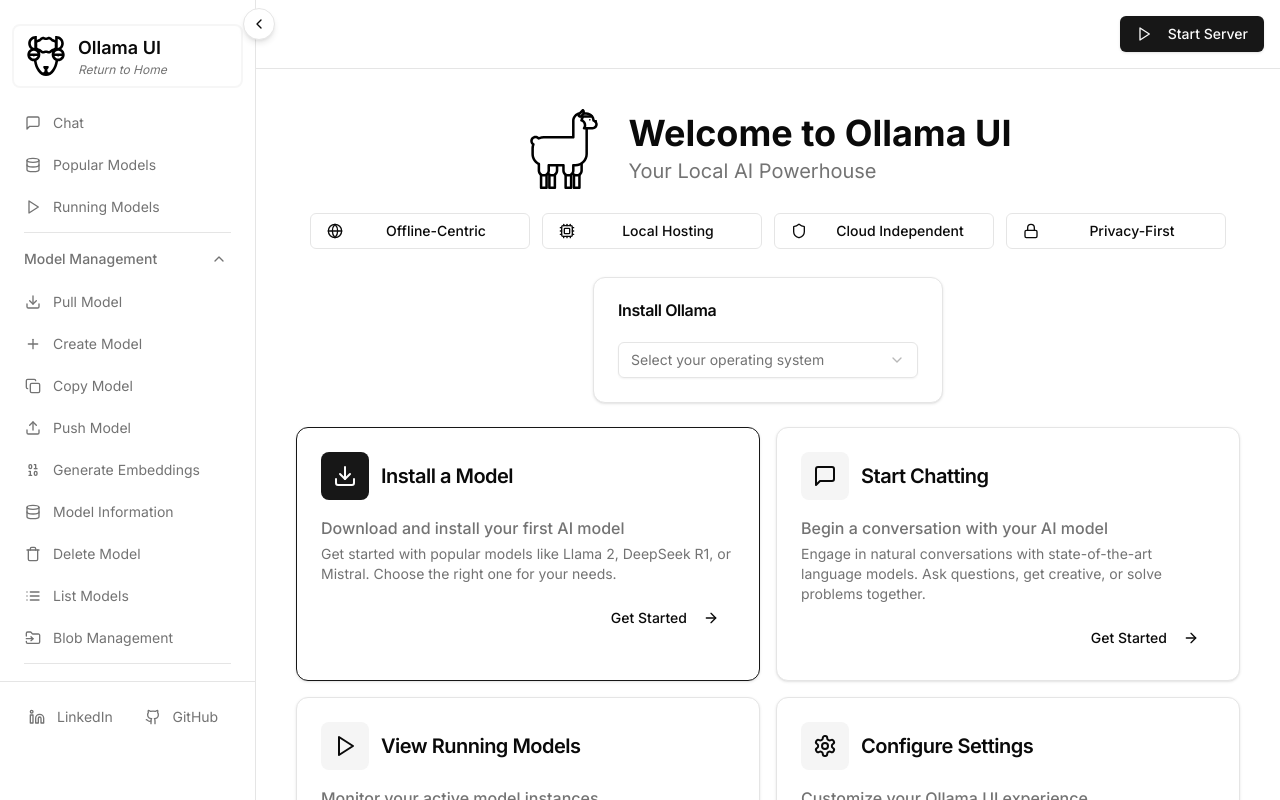
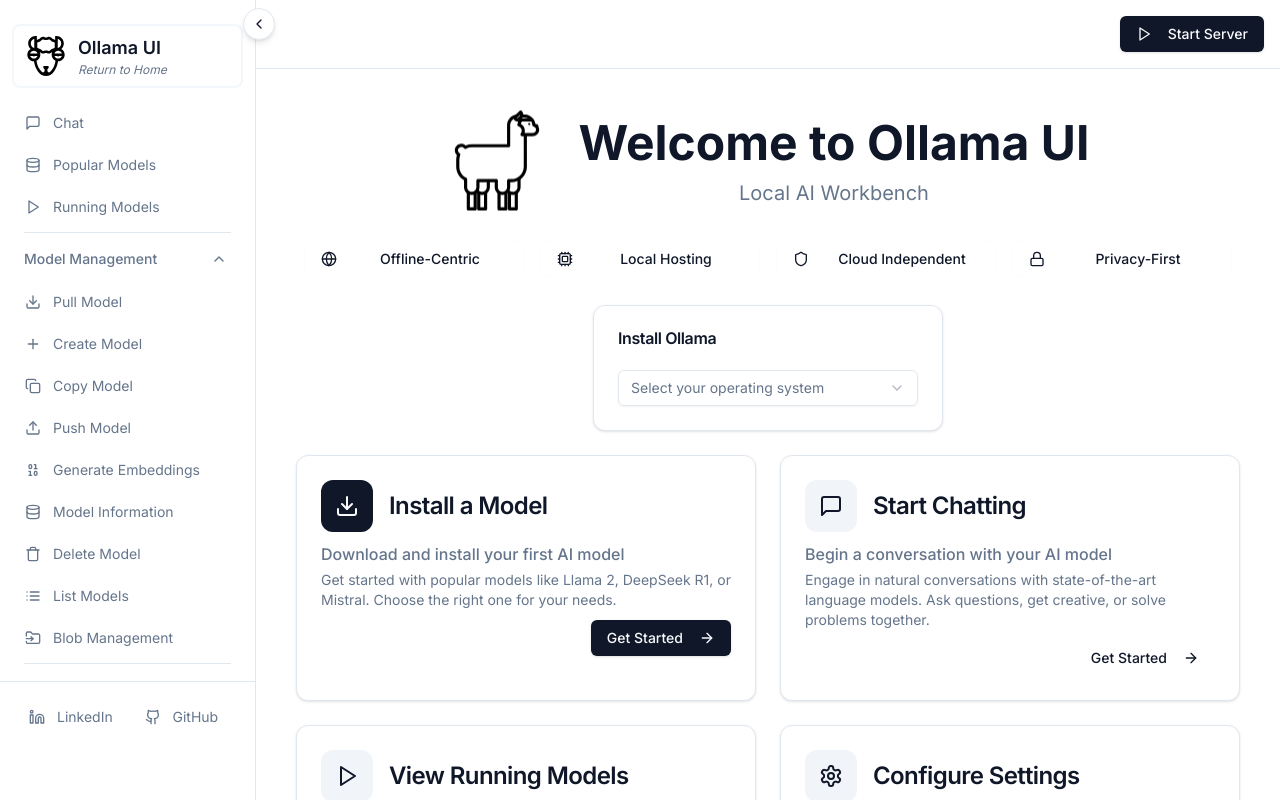
Before and after one commit to npiesco/ollama-ui, a Next.js app: page / in a window 1280 px wide. Built offline with nearby package versions, Linux system fonts and the light colour scheme; no server answers.

Commit message:
Pretty pretty changes

```diff
--- a/src/app/create-model/page.tsx
+++ b/src/app/create-model/page.tsx
@@ -28,7 +28,7 @@
   return (
     <form onSubmit={handleSubmit} className="space-y-4">
       <Input placeholder="Model name" value={name} onChange={(e) => setName(e.target.value)} />
-      <Textarea placeholder="Modelfile content" value={modelfile} onChange={(e) => setModelfile(e.target.value)} />
+      <Textarea placeholder="Model file content" value={modelfile} onChange={(e) => setModelfile(e.target.value)} />
       <Button type="submit">Create Model</Button>
     </form>
   )
--- a/src/app/globals.css
+++ b/src/app/globals.css
@@ -2,120 +2,129 @@
 @tailwind components;
 @tailwind utilities;
 
-
-
 @layer base {
   :root {
-
     --background: 0 0% 100%;
-
-    --foreground: 0 0% 3.9%;
+    --foreground: 222 47% 11%;
 
     --card: 0 0% 100%;
-
-    --card-foreground: 0 0% 3.9%;
+    --card-foreground: 222 47% 11%;
 
     --popover: 0 0% 100%;
+    --popover-foreground: 222 47% 11%;
 
-    --popover-foreground: 0 0% 3.9%;
+    --primary: 222 47% 11%;
+    --primary-foreground: 210 40% 98%;
 
-    --primary: 0 0% 9%;
+    --secondary: 210 40% 96%;
+    --secondary-foreground: 222 47% 11%;
 
-    --primary-foreground: 0 0% 98%;
+    --muted: 210 40% 96%;
+    --muted-foreground: 215 16% 47%;
 
-    --secondary: 0 0% 96.1%;
+    --accent: 210 40% 96%;
+    --accent-foreground: 222 47% 11%;
 
-    --secondary-foreground: 0 0% 9%;
+    --destructive: 0 84% 60%;
+    --destructive-foreground: 210 40% 98%;
 
-    --muted: 0 0% 96.1%;
+    --border: 214 32% 91%;
+    --input: 214 32% 91%;
+    --ring: 222 47% 11%;
 
-    --muted-foreground: 0 0% 45.1%;
+    --chart-1: 222 47% 11%;
+    --chart-2: 215 16% 47%;
+    --chart-3: 221 39% 11%;
+    --chart-4: 217 33% 17%;
+    --chart-5: 215 25% 27%;
 
-    --accent: 0 0% 96.1%;
+    --radius: 0.5rem;
+  }
 
-    --accent-foreground: 0 0% 9%;
+  .dark {
+    --background: 222 47% 11%;
+    --foreground: 210 40% 98%;
 
-    --destructive: 0 84.2% 60.2%;
+    --card: 222 47% 11%;
+    --card-foreground: 210 40% 98%;
 
-    --destructive-foreground: 0 0% 98%;
+    --popover: 222 47% 11%;
+    --popover-foreground: 210 40% 98%;
 
-    --border: 0 0% 89.8%;
+    --primary: 210 40% 98%;
+    --primary-foreground: 222 47% 11%;
 
-    --input: 0 0% 89.8%;
+    --secondary: 217 33% 17%;
+    --secondary-foreground: 210 40% 98%;
 
-    --ring: 0 0% 3.9%;
+    --muted: 217 33% 17%;
+    --muted-foreground: 215 20% 65%;
 
-    --chart-1: 12 76% 61%;
+    --accent: 217 33% 17%;
+    --accent-foreground: 210 40% 98%;
 
-    --chart-2: 173 58% 39%;
+    --destructive: 0 62% 30%;
+    --destructive-foreground: 210 40% 98%;
 
-    --chart-3: 197 37% 24%;
+    --border: 217 33% 17%;
+    --input: 217 33% 17%;
+    --ring: 212 40% 98%;
 
-    --chart-4: 43 74% 66%;
-
-    --chart-5: 27 87% 67%;
-
-    --radius: 0.5rem
-  }
-  .dark {
-
-    --background: 0 0% 3.9%;
-
-    --foreground: 0 0% 98%;
-
-    --card: 0 0% 3.9%;
-
-    --card-foreground: 0 0% 98%;
-
-    --popover: 0 0% 3.9%;
-
-    --popover-foreground: 0 0% 98%;
-
-    --primary: 0 0% 98%;
-
-    --primary-foreground: 0 0% 9%;
-
-    --secondary: 0 0% 14.9%;
-
-    --secondary-foreground: 0 0% 98%;
-
-    --muted: 0 0% 14.9%;
-
-    --muted-foreground: 0 0% 63.9%;
-
-    --accent: 0 0% 14.9%;
-
-    --accent-foreground: 0 0% 98%;
-
-    --destructive: 0 62.8% 30.6%;
-
-    --destructive-foreground: 0 0% 98%;
-
-    --border: 0 0% 14.9%;
-
-    --input: 0 0% 14.9%;
-
-    --ring: 0 0% 83.1%;
-
-    --chart-1: 220 70% 50%;
-
-    --chart-2: 160 60% 45%;
-
-    --chart-3: 30 80% 55%;
-
-    --chart-4: 280 65% 60%;
-
-    --chart-5: 340 75% 55%
+    --chart-1: 210 40% 98%;
+    --chart-2: 215 20% 65%;
+    --chart-3: 210 38% 95%;
+    --chart-4: 212 35% 92%;
+    --chart-5: 215 25% 85%;
   }
 }
-
-
 
 @layer base {
   * {
     @apply border-border outline-ring/50;
   }
+
   body {
-    @apply bg-background text-foreground;
+    @apply bg-background text-foreground antialiased;
+  }
+
+  /* Professional scrollbar */
+  ::-webkit-scrollbar {
+    width: 6px;
+    height: 6px;
+  }
+
+  ::-webkit-scrollbar-track {
+    @apply bg-muted;
+  }
+
+  ::-webkit-scrollbar-thumb {
+    @apply bg-muted-foreground/30 hover:bg-muted-foreground/50 transition-colors;
   }
 }
+
+@layer components {
+  /* Subtle card hover effect */
+  .card-hover {
+    @apply transition-all duration-200 hover:shadow-sm hover:shadow-ring/5;
+  }
+
+  /* Clean glass effect */
+  .glass {
+    @apply bg-background/95 backdrop-blur-sm border border-border/10;
+  }
+
+  /* Subtle interactive border */
+  .interactive-border {
+    @apply border border-border/50 transition-colors hover:border-border;
+  }
+}
+
+@keyframes float {
+  0% { transform: translateY(0px); }
+  50% { transform: translateY(-10px); }
+  100% { transform: translateY(0px); }
+}
+
+.float-animation {
+  animation: float 3s ease-in-out infinite;
+}
--- a/src/app/page.tsx
+++ b/src/app/page.tsx
@@ -51,26 +51,26 @@
   return (
     <div className="container mx-auto p-4 space-y-6">
       <div className="flex flex-col space-y-6 max-w-4xl mx-auto">
-        <div className="flex items-center justify-center gap-6">
+        <div className="flex items-center justify-center gap-8 py-1">
           <Image
             src="/welcome-llama.svg"
             alt="Welcome Llama"
-            width={80}
-            height={80}
-            className="dark:invert dark:brightness-90"
+            width={100}
+            height={100}
+            className="dark:invert dark:brightness-90 float-animation"
           />
-          <div>
-            <h1 className="text-4xl font-bold">Welcome to Ollama UI</h1>
-            <p className="text-xl text-muted-foreground mt-1">
-              Your Local AI Powerhouse
+          <div className="text-center">
+            <h1 className="text-5xl font-bold gradient-text mb-3">Welcome to Ollama UI</h1>
+            <p className="text-xl text-muted-foreground">
+              Local AI Workbench
             </p>
           </div>
         </div>
 
         <NavigationMenu className="self-center">
-          <NavigationMenuList className="flex gap-2">
+          <NavigationMenuList className="flex gap-3">
             <NavigationMenuItem className="relative">
-              <NavigationMenuTrigger className="bg-background border w-[220px] p-0 pr-4">
+              <NavigationMenuTrigger className="glass animated-border w-[220px] p-0 pr-4">
                 <div className="flex items-center w-full">
                   <div className="px-4 py-2">
                     <Globe className="w-4 h-4" />
@@ -79,23 +79,23 @@
                 </div>
               </NavigationMenuTrigger>
               <NavigationMenuContent className="absolute left-0 top-full z-50">
-                <ul className="p-4 w-[400px] rounded-md border bg-popover shadow-md">
+                <ul className="p-6 w-[400px] rounded-xl glass shadow-lg">
                   <li>
-                    <h3 className="text-lg font-semibold mb-2">Work Offline with Confidence</h3>
-                    <p className="text-sm text-muted-foreground mb-3">
+                    <h3 className="text-lg font-semibold mb-3 gradient-text">Work Offline with Confidence</h3>
+                    <p className="text-sm text-muted-foreground mb-4">
                       Run powerful AI models without constant internet connectivity. Once downloaded, your models work entirely offline.
                     </p>
-                    <ul className="space-y-2 text-sm">
-                      <li className="flex items-center gap-2">
-                        <span className="bg-muted p-1 rounded-full" />
+                    <ul className="space-y-3 text-sm">
+                      <li className="flex items-center gap-3">
+                        <span className="bg-primary/10 text-primary p-1.5 rounded-full" />
                         No internet required for inference
                       </li>
-                      <li className="flex items-center gap-2">
-                        <span className="bg-muted p-1 rounded-full" />
+                      <li className="flex items-center gap-3">
+                        <span className="bg-secondary/10 text-secondary p-1.5 rounded-full" />
                         Download once, use anywhere
                       </li>
-                      <li className="flex items-center gap-2">
-                        <span className="bg-muted p-1 rounded-full" />
+                      <li className="flex items-center gap-3">
+                        <span className="bg-accent/10 text-accent p-1.5 rounded-full" />
                         Perfect for air-gapped environments
                       </li>
                     </ul>
@@ -105,7 +105,7 @@
             </NavigationMenuItem>
 
             <NavigationMenuItem className="relative">
-              <NavigationMenuTrigger className="bg-background border w-[220px] p-0 pr-4">
+              <NavigationMenuTrigger className="glass animated-border w-[220px] p-0 pr-4">
                 <div className="flex items-center w-full">
                   <div className="px-4 py-2">
                     <Cpu className="w-4 h-4" />
@@ -114,23 +114,23 @@
                 </div>
               </NavigationMenuTrigger>
               <NavigationMenuContent className="absolute left-0 top-full z-50">
-                <ul className="p-4 w-[400px] rounded-md border bg-popover shadow-md">
+                <ul className="p-6 w-[400px] rounded-xl glass shadow-lg">
                   <li>
-                    <h3 className="text-lg font-semibold mb-2">Your Machine, Your Rules</h3>
-                    <p className="text-sm text-muted-foreground mb-3">
+                    <h3 className="text-lg font-semibold mb-3 gradient-text">Your Machine, Your Rules</h3>
+                    <p className="text-sm text-muted-foreground mb-4">
                       Host models directly on your hardware for maximum control and flexibility over your AI infrastructure.
                     </p>
-                    <ul className="space-y-2 text-sm">
-                      <li className="flex items-center gap-2">
-                        <span className="bg-muted p-1 rounded-full" />
+                    <ul className="space-y-3 text-sm">
+                      <li className="flex items-center gap-3">
+                        <span className="bg-primary/10 text-primary p-1.5 rounded-full" />
                         Full control over model deployment
                       </li>
-                      <li className="flex items-center gap-2">
-                        <span className="bg-muted p-1 rounded-full" />
+                      <li className="flex items-center gap-3">
+                        <span className="bg-secondary/10 text-secondary p-1.5 rounded-full" />
                         Customize resource allocation
                       </li>
-                      <li className="flex items-center gap-2">
-                        <span className="bg-muted p-1 rounded-full" />
+                      <li className="flex items-center gap-3">
+                        <span className="bg-accent/10 text-accent p-1.5 rounded-full" />
                         Zero latency to external services
                       </li>
                     </ul>
@@ -140,7 +140,7 @@
             </NavigationMenuItem>
 
             <NavigationMenuItem className="relative">
-              <NavigationMenuTrigger className="bg-background border w-[220px] p-0 pr-4">
+              <NavigationMenuTrigger className="glass animated-border w-[220px] p-0 pr-4">
                 <div className="flex items-center w-full">
                   <div className="px-4 py-2">
                     <Shield className="w-4 h-4" />
@@ -149,23 +149,23 @@
                 </div>
               </NavigationMenuTrigger>
               <NavigationMenuContent className="absolute left-0 top-full z-50">
-                <ul className="p-4 w-[400px] rounded-md border bg-popover shadow-md">
+                <ul className="p-6 w-[400px] rounded-xl glass shadow-lg">
                   <li>
-                    <h3 className="text-lg font-semibold mb-2">Break Free from the Cloud</h3>
-                    <p className="text-sm text-muted-foreground mb-3">
+                    <h3 className="text-lg font-semibold mb-3 gradient-text">Break Free from the Cloud</h3>
+                    <p className="text-sm text-muted-foreground mb-4">
                       Complete independence from cloud services and external APIs. No subscriptions or usage limits.
                     </p>
-                    <ul className="space-y-2 text-sm">
-                      <li className="flex items-center gap-2">
-                        <span className="bg-muted p-1 rounded-full" />
+                    <ul className="space-y-3 text-sm">
+                      <li className="flex items-center gap-3">
+                        <span className="bg-primary/10 text-primary p-1.5 rounded-full" />
                         No recurring costs
                       </li>
-                      <li className="flex items-center gap-2">
-                        <span className="bg-muted p-1 rounded-full" />
+                      <li className="flex items-center gap-3">
+                        <span className="bg-secondary/10 text-secondary p-1.5 rounded-full" />
                         Unlimited inference
                       </li>
-                      <li className="flex items-center gap-2">
-                        <span className="bg-muted p-1 rounded-full" />
+                      <li className="flex items-center gap-3">
+                        <span className="bg-accent/10 text-accent p-1.5 rounded-full" />
                         No API rate limits
                       </li>
                     </ul>
@@ -175,7 +175,7 @@
             </NavigationMenuItem>
 
             <NavigationMenuItem className="relative">
-              <NavigationMenuTrigger className="bg-background border w-[220px] p-0 pr-4">
+              <NavigationMenuTrigger className="glass animated-border w-[220px] p-0 pr-4">
                 <div className="flex items-center w-full">
                   <div className="px-4 py-2">
                     <Lock className="w-4 h-4" />
@@ -184,23 +184,23 @@
                 </div>
               </NavigationMenuTrigger>
               <NavigationMenuContent className="absolute left-0 top-full z-50">
-                <ul className="p-4 w-[400px] rounded-md border bg-popover shadow-md">
+                <ul className="p-6 w-[400px] rounded-xl glass shadow-lg">
                   <li>
-                    <h3 className="text-lg font-semibold mb-2">Your Data Stays Private</h3>
-                    <p className="text-sm text-muted-foreground mb-3">
+                    <h3 className="text-lg font-semibold mb-3 gradient-text">Your Data Stays Private</h3>
+                    <p className="text-sm text-muted-foreground mb-4">
                       Keep your data completely private and secure on your local system. No data ever leaves your machine.
                     </p>
-                    <ul className="space-y-2 text-sm">
-                      <li className="flex items-center gap-2">
-                        <span className="bg-muted p-1 rounded-full" />
+                    <ul className="space-y-3 text-sm">
+                      <li className="flex items-center gap-3">
+                        <span className="bg-primary/10 text-primary p-1.5 rounded-full" />
                         Complete data sovereignty
                       </li>
-                      <li className="flex items-center gap-2">
-                        <span className="bg-muted p-1 rounded-full" />
+                      <li className="flex items-center gap-3">
+                        <span className="bg-secondary/10 text-secondary p-1.5 rounded-full" />
                         No cloud data transmission
                       </li>
-                      <li className="flex items-center gap-2">
-                        <span className="bg-muted p-1 rounded-full" />
+                      <li className="flex items-center gap-3">
+                        <span className="bg-accent/10 text-accent p-1.5 rounded-full" />
                         Perfect for sensitive data
                       </li>
                     </ul>
@@ -214,45 +214,49 @@
 
       <OllamaInstaller />
 
-      <div className="grid gap-4 md:grid-cols-2">
+      <div className="grid gap-6 md:grid-cols-2 max-w-6xl mx-auto">
         {quickStartSteps.map((step, index) => {
           const Icon = step.icon
           return (
-            <Card
+            <Link
               key={index}
-              className={`transition-all duration-300 hover:shadow-lg ${
-                step.primary ? 'border-primary' : ''
-              }`}
+              href={step.href}
+              className="group"
             >
-              <Link href={step.href} className="h-full">
-                <CardHeader className="pb-2">
-                  <div className="flex items-center gap-3">
-                    <div className={`p-3 rounded-lg ${
+              <Card className={`h-full card-hover ${
+                step.primary ? 'animated-border' : ''
+              }`}>
+                <CardHeader className="pb-1">
+                  <div className="flex items-center gap-4">
+                    <div className={`p-3.5 rounded-xl ${
                       step.primary
                         ? 'bg-primary text-primary-foreground'
                         : 'bg-muted'
-                    }`}>
+                    } group-hover:scale-110 transition-transform`}>
                       <Icon className="h-6 w-6" />
                     </div>
-                    <CardTitle className="text-xl">{step.title}</CardTitle>
+                    <CardTitle className="text-2xl">{step.title}</CardTitle>
                   </div>
                 </CardHeader>
-                <CardContent className="space-y-1 py-2">
-                  <CardDescription className="text-base font-medium">
+                <CardContent className="space-y-1 py-1.5">
+                  <CardDescription className="text-base font-medium mb-1">
                     {step.description}
                   </CardDescription>
                   <p className="text-sm text-muted-foreground">
                     {step.details}
                   </p>
                 </CardContent>
-                <CardFooter className="pt-2">
-                  <Button variant="ghost" className="ml-auto group">
+                <CardFooter className="pt-1">
+                  <Button
+                    variant={step.primary ? "default" : "ghost"}
+                    className="ml-auto group/button"
+                  >
                     Get Started
-                    <ArrowRight className="w-4 h-4 ml-2 transition-transform group-hover:translate-x-1" />
+                    <ArrowRight className="w-4 h-4 ml-2 group-hover/button:translate-x-1 transition-transform" />
                   </Button>
                 </CardFooter>
-              </Link>
-            </Card>
+              </Card>
+            </Link>
           )
         })}
       </div>
--- a/src/components/AdvancedParameters.tsx
+++ b/src/components/AdvancedParameters.tsx
@@ -121,13 +121,13 @@
             {renderParameter(
               "Top K",
               "top_k",
-              "Limits the next token selection to K most probable tokens",
+              "Limits token selection to K most probable tokens. Lower values (1-20) for more focused, predictable outputs",
               { min: 1, max: 100, step: 1, defaultValue: 40 }
             )}
             {renderParameter(
               "Top P",
               "top_p",
-              "Nucleus sampling: limits cumulative probability of selected tokens",
+              "Nucleus sampling: limits cumulative probability of selected tokens higher values (0.7-1.0) generate more creative and diverse responses",
               { min: 0, max: 1, step: 0.05, defaultValue: 0.9 }
             )}
           </div>
--- a/src/components/Sidebar.tsx
+++ b/src/components/Sidebar.tsx
@@ -137,7 +137,7 @@
     section: 'management'
   },
   {
-    name: 'Settings',
+    name: 'User Settings',
     path: '/settings',
     icon: Settings,
     description: 'Configure application settings',
@@ -222,7 +222,7 @@
       <div className="flex items-center justify-between px-3 py-2">
         {!isCollapsed && (
           <span className="text-sm font-medium text-muted-foreground">
-            Settings
+            Settings & Info
           </span>
         )}
         <CollapsibleTrigger asChild>
```
Also changed, not shown: 1 other file (tests, documents, lock files or other folders).
